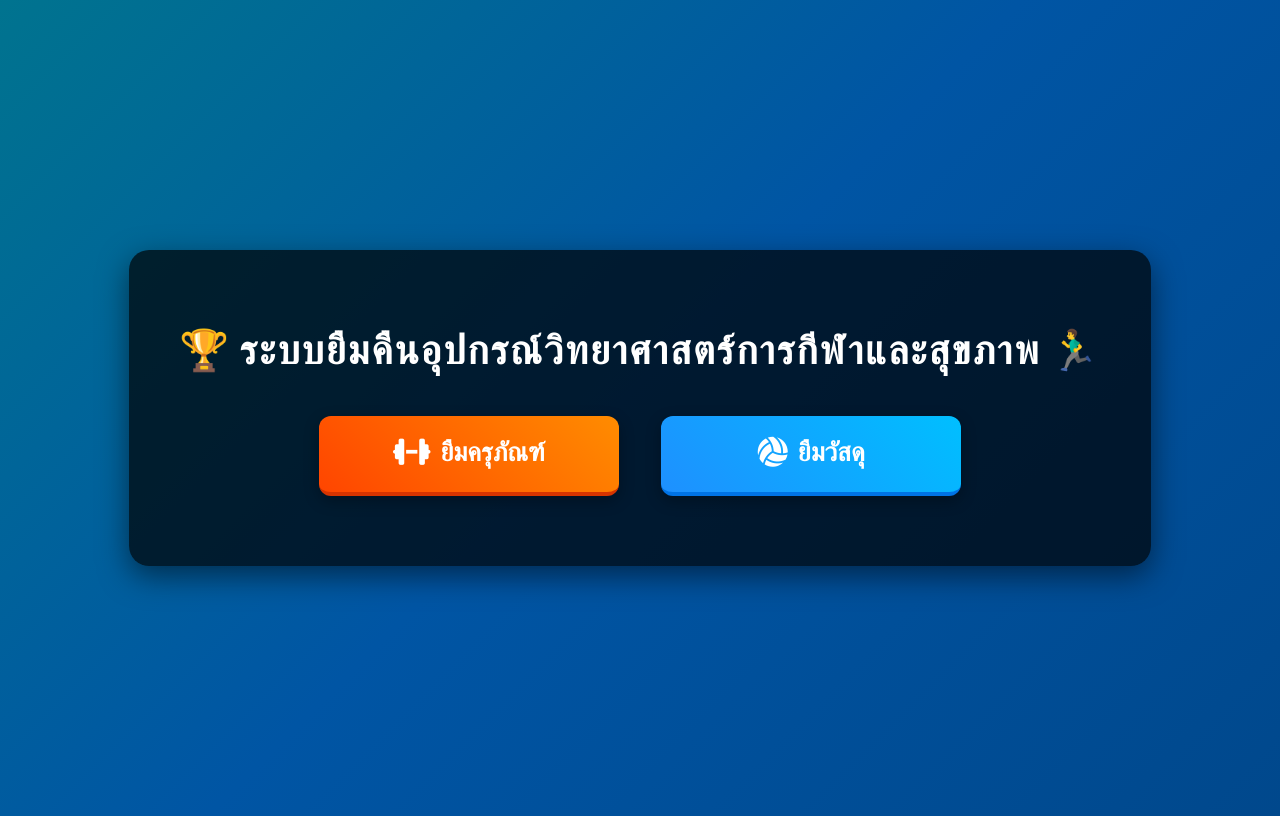
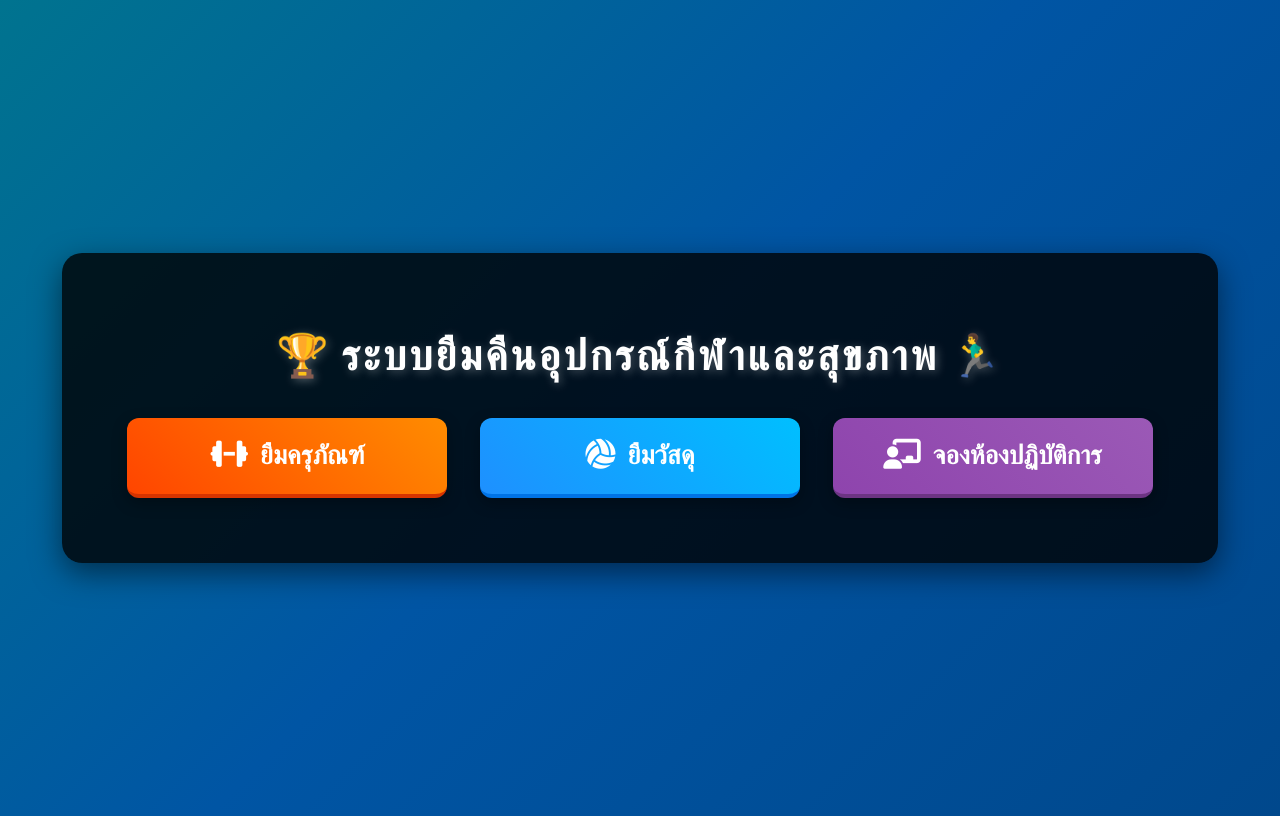
Before and after one commit to AgentOne14/TEST, a plain HTML site: page index.htm in a window 1280 px wide. Drawn offline with Linux system fonts and the light colour scheme.

Commit message:
Update index.htm

```diff
--- a/index.htm
+++ b/index.htm
@@ -3,7 +3,7 @@
 <head>
     <meta charset="UTF-8">
     <meta name="viewport" content="width=device-width, initial-scale=1.0">
-    <title>ระบบยืมคืนวัสดุ-ครุภัณฑ์</title>
+    <title>เลือกการดำเนินการ</title>
     <style>
         @import url('https://fonts.googleapis.com/css2?family=Bebas+Neue&display=swap');
 
@@ -27,25 +27,32 @@
         }
 
         .container {
-            background: rgba(0, 0, 0, 0.7);
+            background: rgba(0, 0, 0, 0.8);
             padding: 50px;
             border-radius: 20px;
             box-shadow: 0px 10px 30px rgba(0, 0, 0, 0.5);
         }
 
         h1 {
-            font-size: 40px;
-            letter-spacing: 2px;
+            font-size: 42px;
+            letter-spacing: 3px;
             margin-bottom: 20px;
+            text-shadow: 2px 2px 10px rgba(255, 255, 255, 0.3);
+            transition: transform 0.3s ease-in-out, text-shadow 0.3s ease-in-out;
+        }
+
+        h1:hover {
+            transform: scale(1.05);
+            text-shadow: 2px 2px 15px rgba(255, 255, 255, 0.6);
         }
 
         .option {
             display: inline-flex;
             align-items: center;
             justify-content: center;
-            width: 260px;
+            width: 280px;
             padding: 20px;
-            margin: 20px;
+            margin: 15px;
             font-size: 26px;
             font-weight: bold;
             text-transform: uppercase;
@@ -80,8 +87,13 @@
             border-bottom: 4px solid #0073E6;
         }
 
+        .lab {
+            background: linear-gradient(45deg, #8E44AD, #9B59B6);
+            border-bottom: 4px solid #6C3483;
+        }
+
         .option:hover {
-            transform: scale(1.15);
+            transform: translateY(-3px);
             box-shadow: 0px 8px 20px rgba(0, 0, 0, 0.5);
         }
 
@@ -91,7 +103,7 @@
 
         .icon {
             font-size: 30px;
-            margin-right: 10px;
+            margin-right: 12px;
         }
 
     </style>
@@ -99,13 +111,16 @@
 </head>
 <body>
     <div class="container">
-        <h1>🏆 ระบบยืมคืนอุปกรณ์วิทยาศาสตร์การกีฬาและสุขภาพ 🏃‍♂️</h1>
+        <h1>🏆 ระบบยืมคืนอุปกรณ์กีฬาและสุขภาพ 🏃‍♂️</h1>
         <div class="option borrow" onclick="location.href='ฟอมครุภัณฑ์.html'">
             <span class="icon"><i class="fas fa-dumbbell"></i></span> ยืมครุภัณฑ์
         </div>
         <div class="option return" onclick="location.href='ฟรอมวัสดุ.html'">
             <span class="icon"><i class="fas fa-volleyball-ball"></i></span> ยืมวัสดุ
         </div>
+        <div class="option lab" onclick="window.open('https://docs.google.com/forms/d/1VfOksVgVkleya78S_4F5L9F7h38OzGBcxs7PJ0rbUZY/viewform', '_blank')">
+            <span class="icon"><i class="fas fa-chalkboard-teacher"></i></span> จองห้องปฏิบัติการ
+        </div>
     </div>
 </body>
 </html>
```
